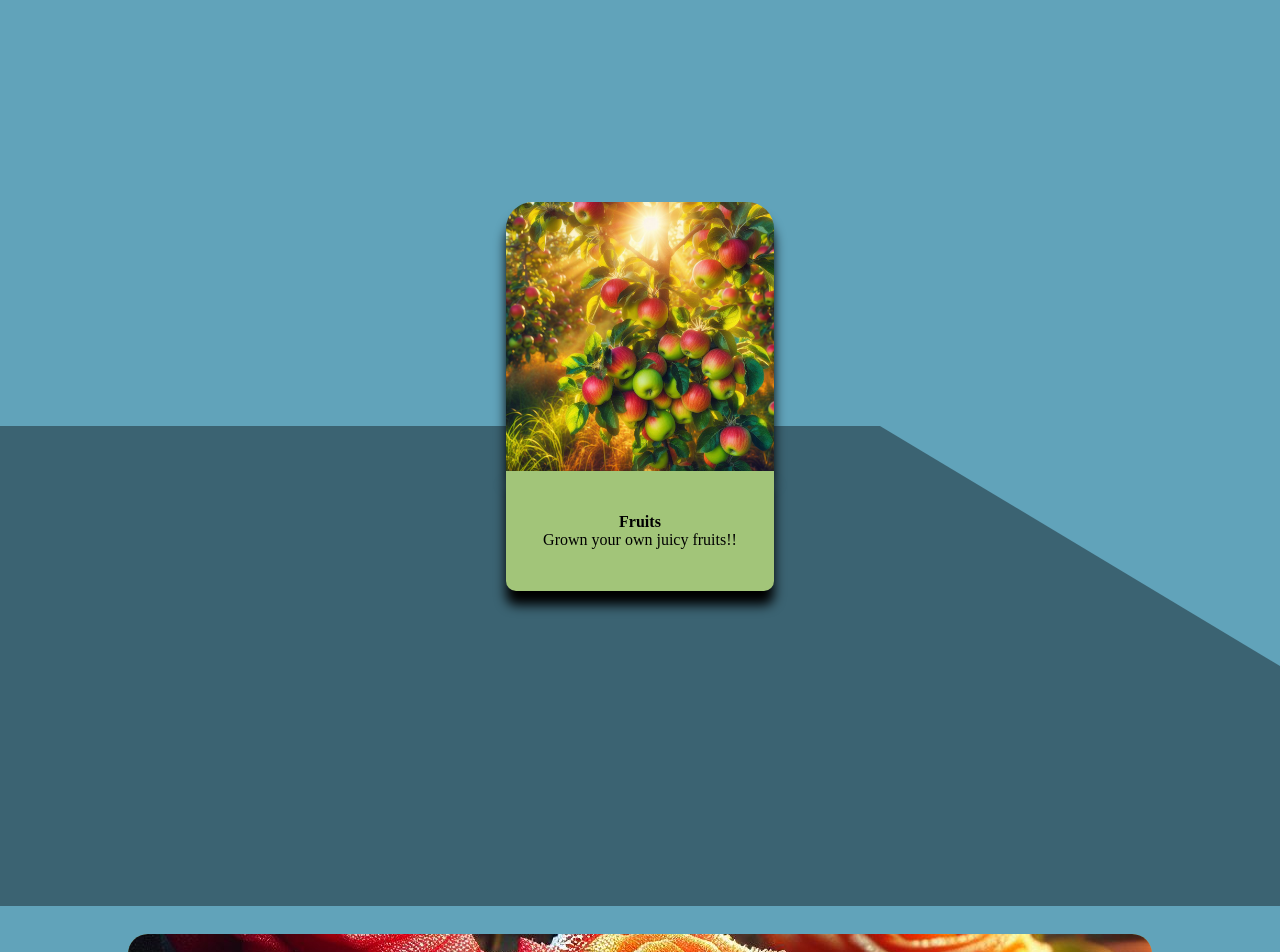
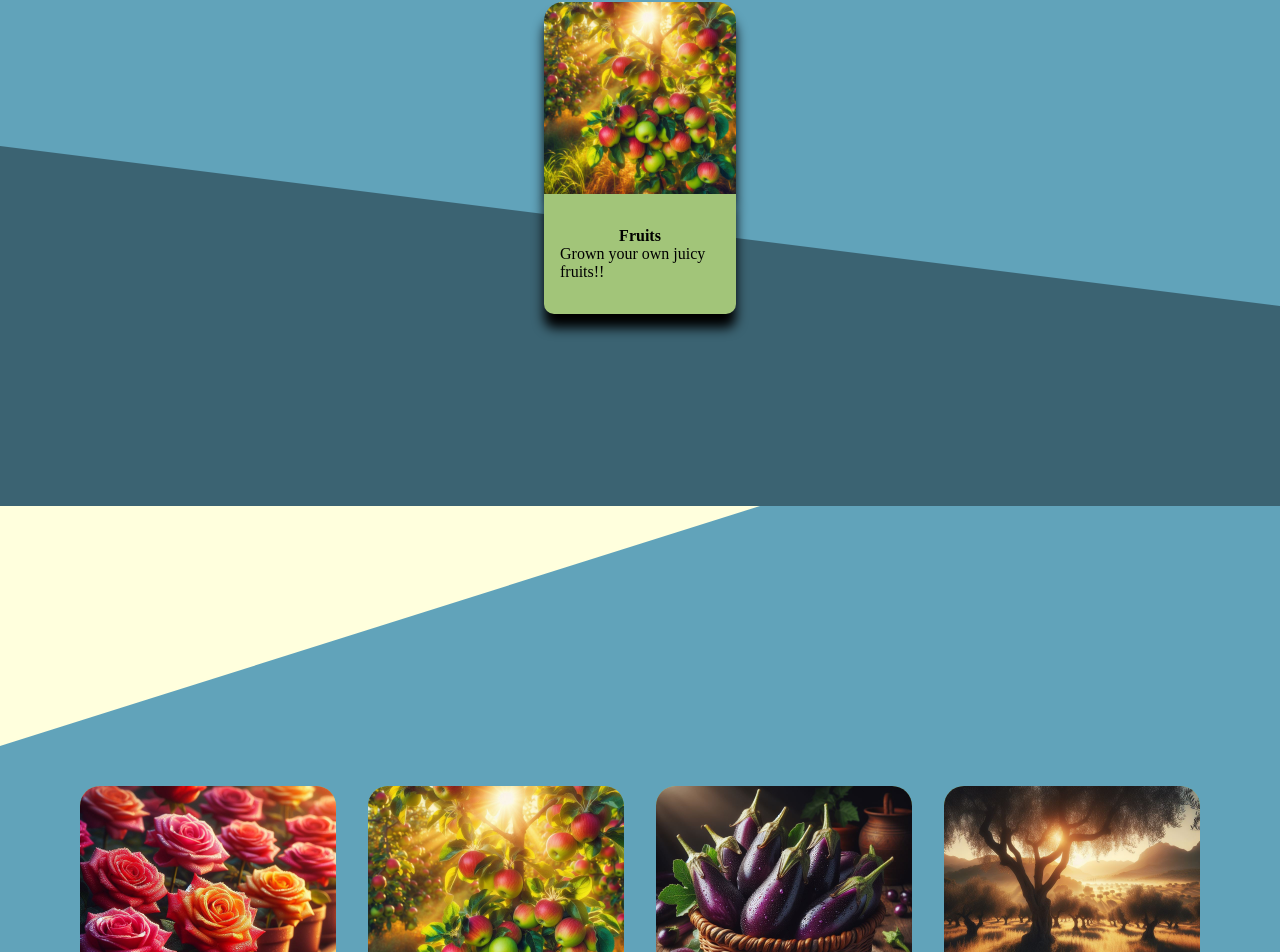
Before and after one commit to Mgilarmas/Farm-Project, a React (Vite) app: page / in a window 1280 px wide. Shown: the part 1334-2286 px from the top of the page. Built offline with nearby package versions, Linux system fonts and the light colour scheme; a web font is replaced by a local one.

Commit message:
Added media querys for home page, link to RRS feed and link for firehosting in readme

```diff
--- a/src/components/header/Header.jsx
+++ b/src/components/header/Header.jsx
@@ -17,7 +17,6 @@ function Header() {
         <a href="Flowers">Flowers</a>
         <a href="Forum">Forum</a>
         <a href="Contact">Contact</a>
-        <a href="../RSS/RSS.xml">aaaaaa</a>
       </div>
       {sideMenuOpen ? <SideMenu toggleSideMenu={toggleSideMenu} /> : ""}
     </>
--- a/src/components/seeds-and-trees/SeedsAndTrees.css
+++ b/src/components/seeds-and-trees/SeedsAndTrees.css
@@ -1,6 +1,6 @@
 .crops-container{
   width: 100vw;
-  height: 180vh;
+  height: 130vh;
   display: flex;
   flex-direction: row;
   justify-content: center;
@@ -15,8 +15,8 @@
   width: 100%;
   height: 0;
   background-color: rgb(118, 198, 228);
-  border-top: 60vh solid transparent;
-  border-right: 100vh solid rgb(97, 163, 186);
+  border-top: 50vh solid transparent;
+  border-right: 200vh solid rgb(97, 163, 186);
   position: absolute;
 }
 
@@ -25,8 +25,8 @@
   width: 100%;
   height: 0;
   position: absolute;
-  border-bottom: 60vh solid transparent;
-  border-right: 100vh solid rgb(97, 163, 186);
+  border-bottom: 50vh solid transparent;
+  border-right: 200vh solid rgb(97, 163, 186);
   bottom: 0vw;
 }
 
@@ -37,7 +37,6 @@
   align-items: center;
   width: 100%;
   padding-top: 1em;
-  padding-bottom: 1em;
   z-index: 1;
 }
 
@@ -123,10 +122,44 @@
     width: 70%;
   }
 
+  .crops-container-triangle-top{
+    border-top:50vh solid transparent;
+    border-right: 300vh solid rgb(97, 163, 186);
+  }
+
+  .crops-container-triangle-bottom{
+    border-bottom: 50vh solid transparent;
+    border-right: 300vh solid rgb(97, 163, 186);
+  }
+
 }
 
 /* Large devices (laptops/desktops, 992px and up) */
 @media only screen and (min-width: 992px) {}
 
 /* Extra large devices (large laptops and desktops, 1200px and up) */
-@media only screen and (min-width: 1200px) {}
+@media only screen and (min-width: 1200px) {
+
+  .image-list{
+    width: 30%;
+  }
+
+  .image-list-crops{
+    width: 50%;
+  }
+
+  .image-list-text{
+    width: 50%;
+  }
+
+  .crops-container-triangle-top{
+    border-top:50vh solid transparent;
+    border-right: 400vh solid rgb(97, 163, 186);
+  }
+
+  .crops-container-triangle-bottom{
+    border-bottom: 50vh solid transparent;
+    border-right: 400vh solid rgb(97, 163, 186);
+  }
+
+}
--- a/src/components/seeds-types/SeedsTypes.css
+++ b/src/components/seeds-types/SeedsTypes.css
@@ -72,8 +72,8 @@
   display: flex;
   flex-wrap: wrap;
   flex-direction: row;
-  justify-content: start;
-  margin-left: 5.1em;
+  justify-content: center;
+  right: 0;
 }
 
 .spheres-seeds{
@@ -81,9 +81,7 @@
   height: 25%;
   border-radius: 100%;
   transition: 0.5s;
-  border-width: 2px;
-  margin-left: 1em;
-  background-color: black;
+  margin-left: 3em;
 }
 
 .spheres-seeds:hover{
@@ -92,3 +90,72 @@
   margin-left: 5em;
   z-index: 3;
 }
+
+/* Small devices (portrait tablets and large phones, 600px and up) */
+@media only screen and (min-width: 600px) {
+
+  .seeds-types-top-triangle{
+    border-bottom: 50vh solid transparent;
+    border-left: 150vh solid rgb(255, 255, 221);
+  }
+
+  .seeds-types-bottom-triangle{
+    border-top: 50vh solid transparent;
+    border-right: 150vh solid rgb(255, 255, 221);
+  }
+
+  .spheres-seeds{
+    margin-left: 4em;
+  }
+
+}
+
+/* Medium devices (landscape tablets, 768px and up) */
+@media only screen and (min-width: 768px) {
+
+  .seeds-types-top-triangle{
+    border-bottom: 60vh solid transparent;
+    border-left: 190vh solid rgb(255, 255, 221);
+  }
+
+  .seeds-types-bottom-triangle{
+    border-top: 60vh solid transparent;
+    border-right: 190vh solid rgb(255, 255, 221);
+  }
+
+}
+
+/* Large devices (laptops/desktops, 992px and up) */
+@media only screen and (min-width: 992px) {}
+
+/* Extra large devices (large laptops and desktops, 1200px and up) */
+@media only screen and (min-width: 1200px) {
+
+  .spheres{
+    width: 71%;
+    height: 100%;
+    border-radius: 20px;
+    position: absolute;
+    z-index: 0;
+    display: flex;
+    flex-wrap: wrap;
+    flex-direction: row;
+    justify-content: center;
+    align-items: center;
+    right: 0;
+  }
+
+  .seeds-types-container-variety{
+    margin: 1em;
+  }
+
+  .spheres-seeds{
+    margin-left: 2em;
+  }
+
+  .seeds-types-container-variety{
+    width: 20%;
+    height: 30%;
+  }
+
+}
```
Also changed, not shown: image.png (added), 1 other file (tests, documents, lock files or other folders).
